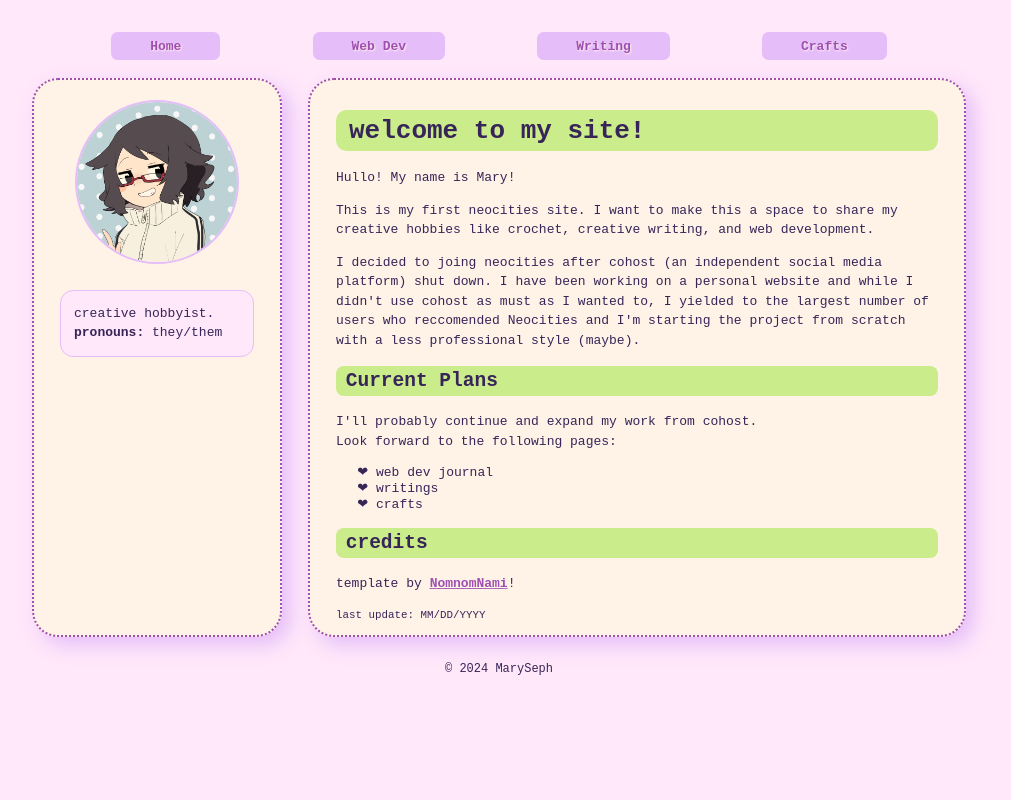
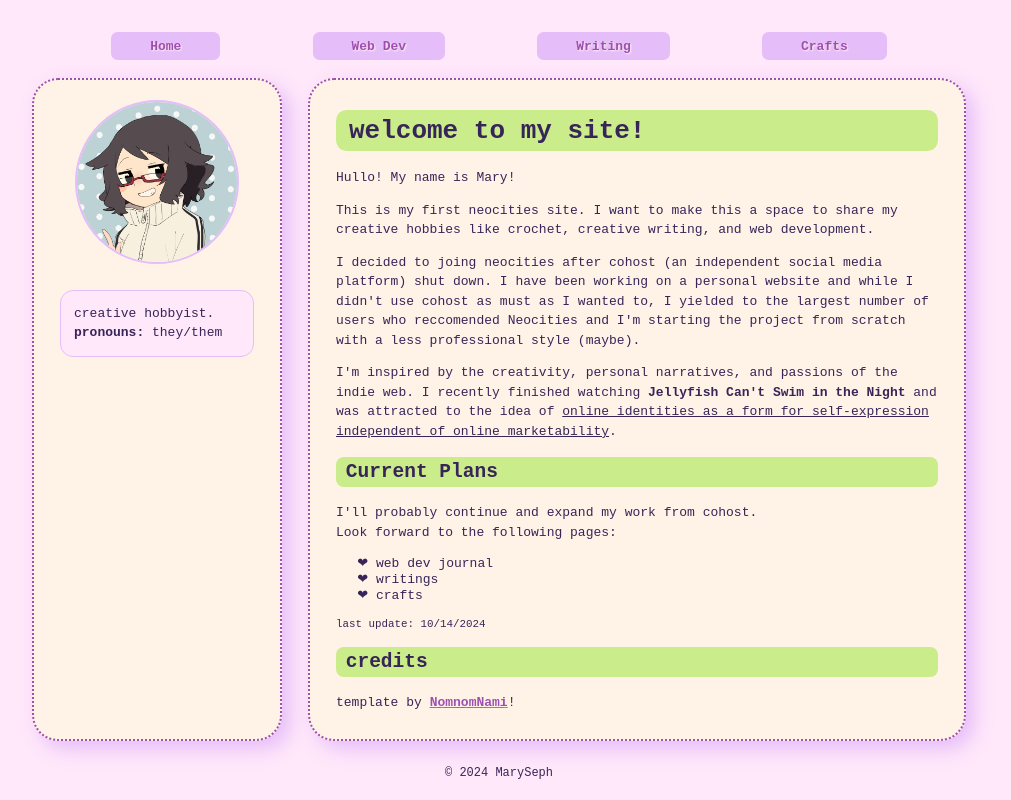
Before and after one commit to MarySeph/My-Neocities, a plain HTML site: page index.html in a window 1280 px wide. Shown: the whole page, without its empty margins (141-1152 px from the left). Drawn offline with Linux system fonts and the light colour scheme.

Commit message:
updated intro, added last updated date

```diff
--- a/index.html
+++ b/index.html
@@ -38,7 +38,7 @@
         <p>Hullo! My name is Mary!</p>
         <p>This is my first neocities site. I want to make this a space to share my creative hobbies like crochet, creative writing, and web development.</p>
         <p>I decided to joing neocities after cohost (an independent social media platform) shut down. I have been working on a personal website and while I didn't use cohost as must as I wanted to, I yielded to the largest number of users who reccomended Neocities and I'm starting the project from scratch with a less professional style (maybe).</p>
-
+        <p>I'm inspired by the creativity, personal narratives, and passions of the indie web. I recently finished watching <strong>Jellyfish Can't Swim in the Night</strong> and was attracted to the idea of <u>online identities as a form for self-expression independent of online marketability</u>.</p>
         <h2>Current Plans</h2>
         <p>I'll probably continue and expand my work from cohost.<br> Look forward to the following pages:</p>
         <ul>
@@ -46,10 +46,10 @@
         <li>writings</li>
         <li>crafts</li>
         </ul>
+        <small>last update: 10/14/2024</small>
 
         <h2>credits</h2>
         <p>template by <a href="https://nomnomnami.com">NomnomNami</a>!</p>
-        <small>last update: MM/DD/YYYY</small>
     </main>
 
     </div>
```
